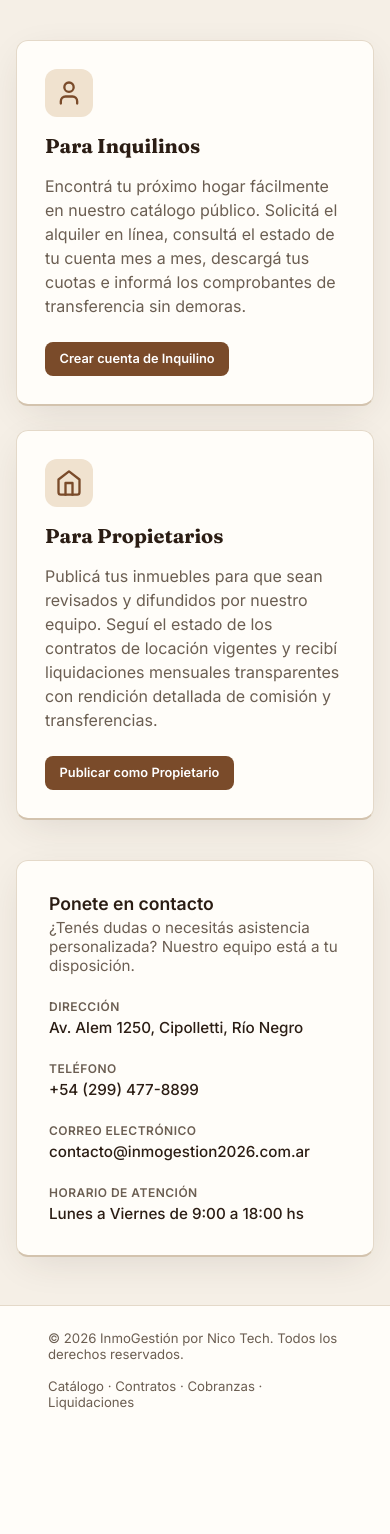
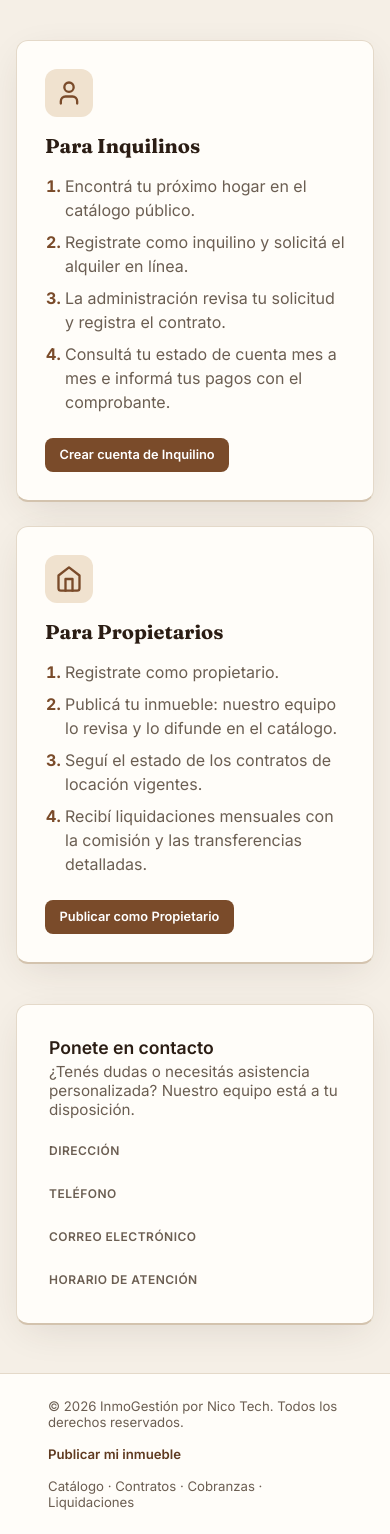
Before and after one commit to EihtSlowFlow/PS-TP_FINAL, a CodeIgniter 4 app: the page made by app/Views/home/landing.php in a window 390 px wide; the page is wider, and only the part inside the window is pictured. Shown: the part 1347-2881 px from the top of that part. Before the commit the page ends 2757 px from the top of that part, so only its background shows below. Run offline with PHP 8.4 and a stand-in for CodeIgniter, Linux system fonts and the light colour scheme; the template is opened without the code that fills it, so the values that code supplies are empty; some libraries are stand-ins or nearby versions.

Commit message:
fix: corregir la regresión del catálogo y los defectos de la ficha pública (HU-28, HU-29)
Regresión de HU-28: al pasar el catálogo al layout público se perdieron el enlace
«Publicar mi inmueble» (HU-32) y el botón «Solicitar alquiler» de las tarjetas (HU-30),
y fallaban PropertyOwnerSubmissionTest y RentalRequestTest. El enlace vuelve al pie del
layout público y el botón a la tarjeta del inquilino con sesión (junto a «Ver detalle»).

HU-29:
- «Volver al catálogo» no conservaba los filtros: la ruta del Referer se comparaba con
  /catalogo-inmuebles y la app genera URLs con index.php. Ahora el catálogo se reconoce
  por site_url() y solo se copian type, min_price, max_price y page.
- /catalogo-inmuebles/99999999999999999999 respondía 500 (TypeError de int $id): ahora
  responde 404.

HU-28: la explicación para inquilinos y propietarios pasa a listas numeradas de pasos, y
los datos de contacto de la inmobiliaria salen de Config\Agency (también los usa la ficha)
en lugar de estar escritos en las vistas.

17 pruebas nuevas: PublicPropertyDetailTest (13, que faltaba) y 4 en PublicLandingTest.

Co-Authored-By: Claude Sonnet 5.5 <noreply@anthropic.com>

```diff
--- a/app/Views/home/landing.php
+++ b/app/Views/home/landing.php
@@ -7,6 +7,9 @@
  * @var list<array<string, mixed>> $properties
  */
 use App\Models\PropertyModel;
+
+/** @var \Config\Agency $agency Contact data of the agency (app/Config/Agency.php) */
+$agency = config('Agency');
 
 $formatMoney = static function (mixed $amount): string {
     $value = (float) $amount;
@@ -117,7 +120,12 @@ $formatMoney = static function (mixed $amount): string {
                     </svg>
                 </div>
                 <h3>Para Inquilinos</h3>
-                <p>Encontrá tu próximo hogar fácilmente en nuestro catálogo público. Solicitá el alquiler en línea, consultá el estado de tu cuenta mes a mes, descargá tus cuotas e informá los comprobantes de transferencia sin demoras.</p>
+                <ol class="landing-steps">
+                    <li>Encontrá tu próximo hogar en el catálogo público.</li>
+                    <li>Registrate como inquilino y solicitá el alquiler en línea.</li>
+                    <li>La administración revisa tu solicitud y registra el contrato.</li>
+                    <li>Consultá tu estado de cuenta mes a mes e informá tus pagos con el comprobante.</li>
+                </ol>
                 <div class="landing-info-actions">
                     <a href="<?= esc(site_url('auth/register?role=tenant')) ?>" class="btn btn-primary btn-sm">Crear cuenta de Inquilino</a>
                 </div>
@@ -131,7 +139,12 @@ $formatMoney = static function (mixed $amount): string {
                     </svg>
                 </div>
                 <h3>Para Propietarios</h3>
-                <p>Publicá tus inmuebles para que sean revisados y difundidos por nuestro equipo. Seguí el estado de los contratos de locación vigentes y recibí liquidaciones mensuales transparentes con rendición detallada de comisión y transferencias.</p>
+                <ol class="landing-steps">
+                    <li>Registrate como propietario.</li>
+                    <li>Publicá tu inmueble: nuestro equipo lo revisa y lo difunde en el catálogo.</li>
+                    <li>Seguí el estado de los contratos de locación vigentes.</li>
+                    <li>Recibí liquidaciones mensuales con la comisión y las transferencias detalladas.</li>
+                </ol>
                 <div class="landing-info-actions">
                     <a href="<?= esc(site_url('auth/register?role=owner')) ?>" class="btn btn-primary btn-sm">Publicar como Propietario</a>
                 </div>
@@ -149,19 +162,19 @@ $formatMoney = static function (mixed $amount): string {
             <div class="landing-contact-grid">
                 <div class="landing-contact-item">
                     <span class="landing-contact-label">Dirección</span>
-                    <span class="landing-contact-value">Av. Alem 1250, Cipolletti, Río Negro</span>
+                    <span class="landing-contact-value"><?= esc($agency->address) ?></span>
                 </div>
                 <div class="landing-contact-item">
                     <span class="landing-contact-label">Teléfono</span>
-                    <span class="landing-contact-value">+54 (299) 477-8899</span>
+                    <span class="landing-contact-value"><?= esc($agency->phone) ?></span>
                 </div>
                 <div class="landing-contact-item">
                     <span class="landing-contact-label">Correo electrónico</span>
-                    <span class="landing-contact-value">contacto@inmogestion2026.com.ar</span>
+                    <span class="landing-contact-value"><?= esc($agency->email) ?></span>
                 </div>
                 <div class="landing-contact-item">
                     <span class="landing-contact-label">Horario de atención</span>
-                    <span class="landing-contact-value">Lunes a Viernes de 9:00 a 18:00 hs</span>
+                    <span class="landing-contact-value"><?= esc($agency->hours) ?></span>
                 </div>
             </div>
         </div>
--- a/app/Views/layouts/public.php
+++ b/app/Views/layouts/public.php
@@ -58,6 +58,8 @@ $flashSuccess = session()->getFlashdata('success');
     <footer class="public-footer">
         <div class="public-footer-inner">
             <span>© 2026 InmoGestión por Nico Tech. Todos los derechos reservados.</span>
+            <?php /* HU-32: owners publish from their portal; a visitor is asked to sign in first (prototype AUT-04 footer). */ ?>
+            <a href="<?= esc(site_url('propietario/inmuebles/nuevo')) ?>" id="publish-property-link" class="public-footer-link">Publicar mi inmueble</a>
             <span>Catálogo · Contratos · Cobranzas · Liquidaciones</span>
         </div>
     </footer>
--- a/public/css/panel.css
+++ b/public/css/panel.css
@@ -2779,3 +2779,40 @@ a.contact-value:hover {
     justify-content: center;
     margin-top: 1rem;
 }
+
+/* --------------------------------------------------------------------------
+ * Public pages, corrections: numbered steps of the landing (HU-28), the
+ * "Publicar mi inmueble" link of the public footer (HU-32) and the actions of
+ * a catalog card (HU-29, HU-30).
+ * ------------------------------------------------------------------------ */
+.landing-steps {
+    flex-grow: 1;
+    margin: 0;
+    padding-left: 1.25rem;
+    display: grid;
+    gap: 0.5rem;
+    color: var(--text-muted);
+    line-height: 1.5;
+}
+
+.landing-steps li::marker {
+    color: var(--primary);
+    font-weight: 700;
+}
+
+.public-footer-link {
+    color: var(--primary-text);
+    font-weight: 600;
+    text-decoration: none;
+}
+
+.public-footer-link:hover {
+    text-decoration: underline;
+}
+
+.public-property-actions {
+    display: flex;
+    flex-wrap: wrap;
+    justify-content: flex-end;
+    gap: 0.5rem;
+}
```
Also changed, not shown: app/Config/Agency.php (added, +27 -0 lines), app/Controllers/PropertyController.php (+20 -14 lines), app/Views/properties/public_catalog.php (+9 -1 lines), app/Views/properties/public_show.php (+7 -4 lines), tests/feature/PublicLandingTest.php (+73 -0 lines), tests/feature/PublicPropertyDetailTest.php (added, +370 -0 lines).
